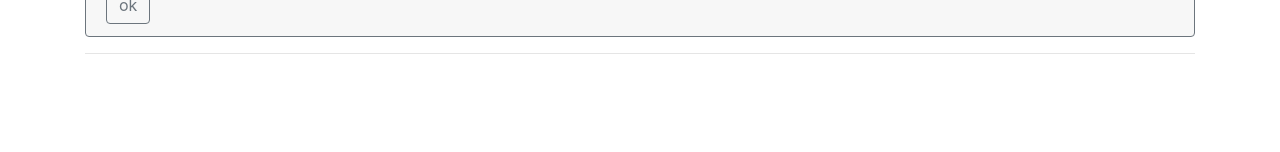
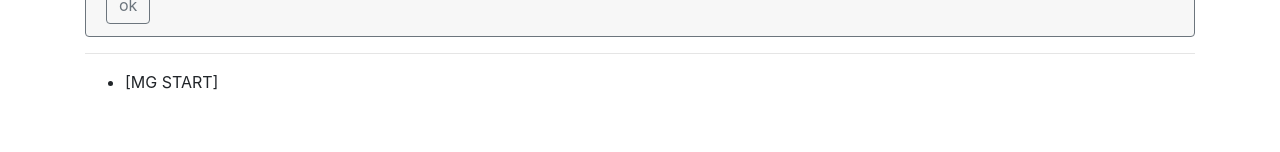
Before and after one commit to blinks/flipper, a React (Create React App) app: page / in a window 1280 px wide. Both pictures are taken after a click on the button "MG". Shown: the part 148-300 px from the top of the page. Built offline with nearby package versions, Linux system fonts and the light colour scheme.

Commit message:
Fixed missing history text.

```diff
--- a/src/App.js
+++ b/src/App.js
@@ -47,7 +47,7 @@ function App() {
     setHistory(history);
   };
   const renderHistory = () => {
-    history.map((entry, index) => (<li key={index}>{entry}</li>));
+    return history.map((entry, index) => (<li key={index}>{entry}</li>));
   };
 
   let [factionKey, setFactionKey] = useState(null); // top-level faction key
```
Also changed, not shown: 6 other files (tests, documents, lock files or other folders).
